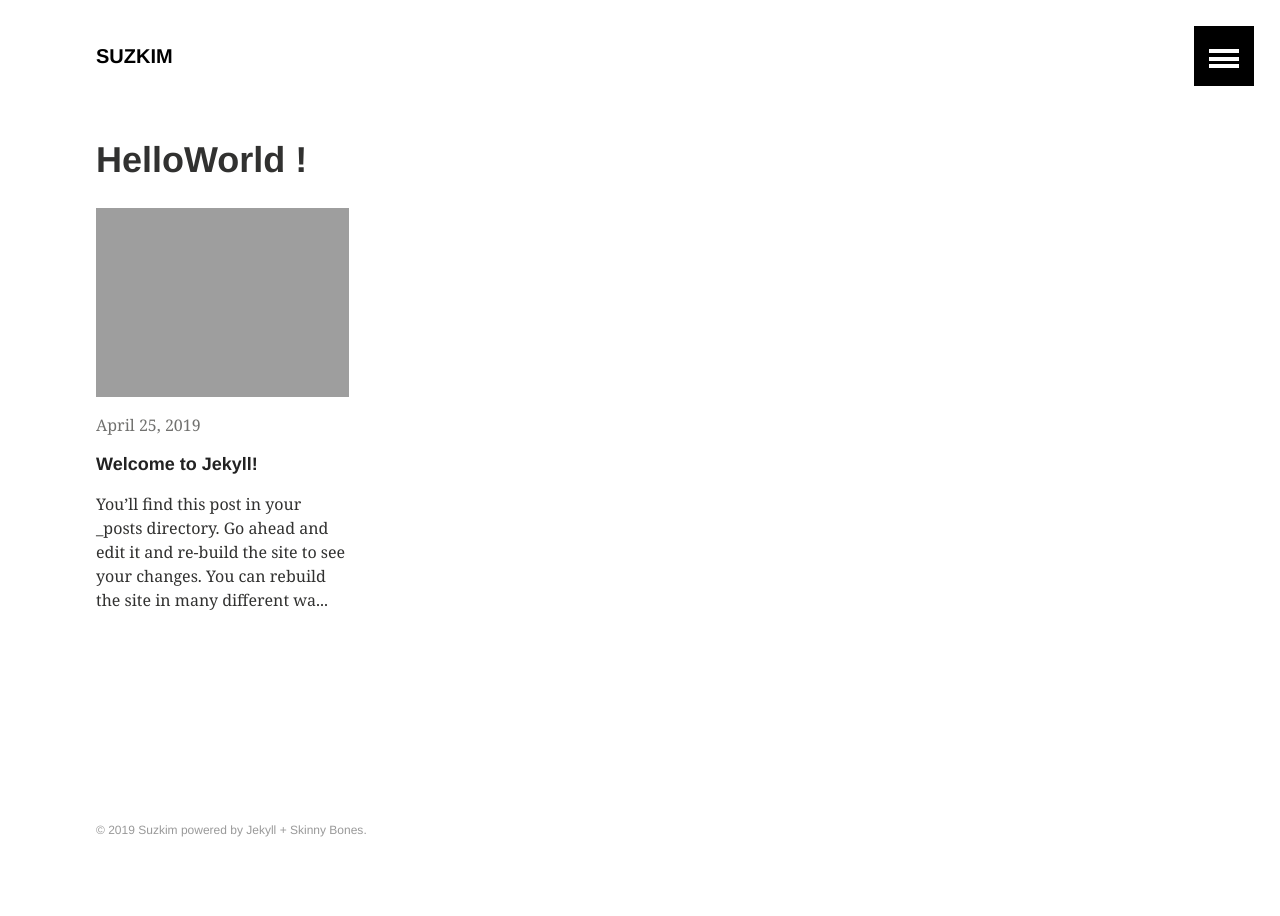
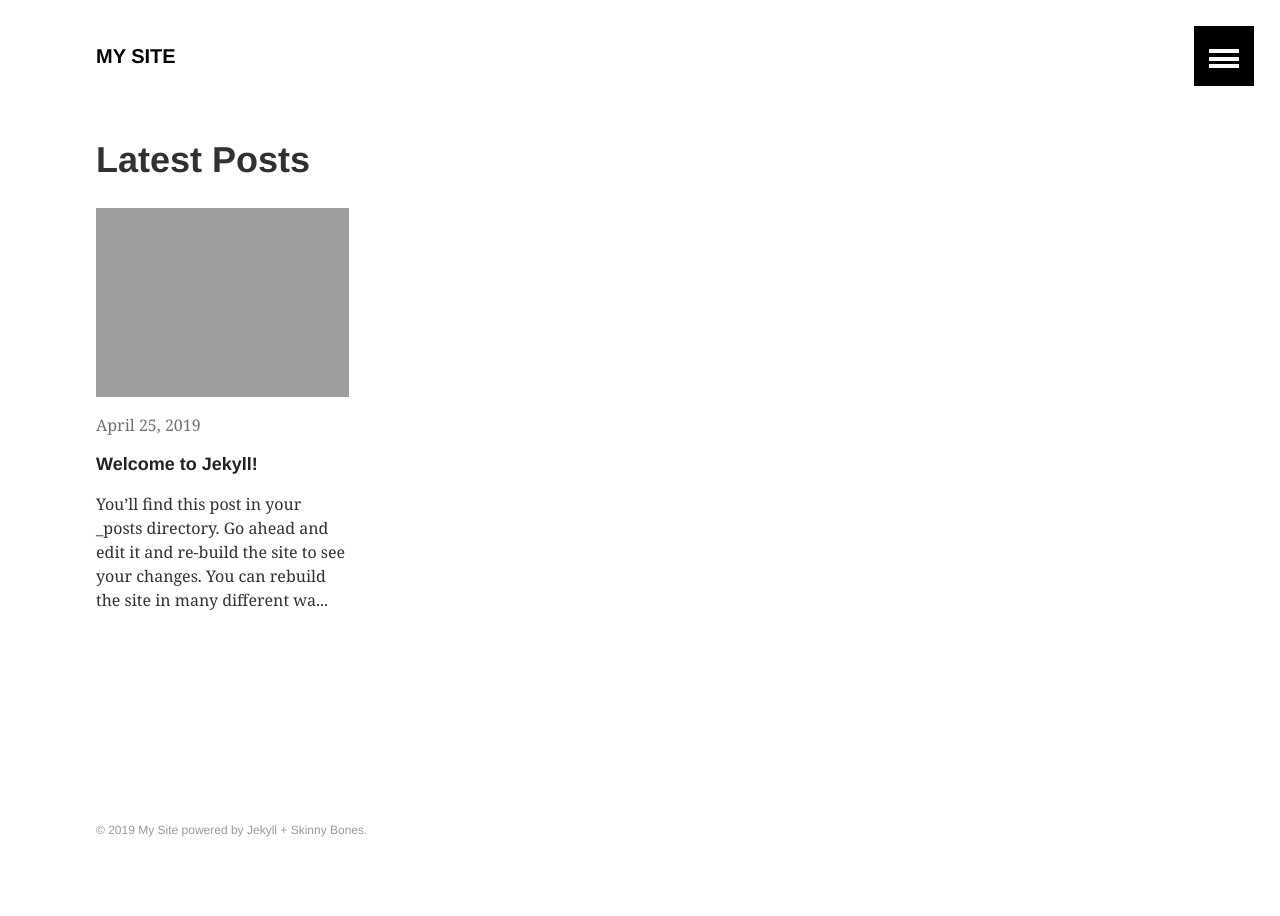
Before and after one commit to ksungz/ksungz.github.io, a Jekyll site: the page built from index.md, in a window 1280 px wide. Built offline with Jekyll 4.4.1, drawn with Linux system fonts in a browser that asks for light colours.

Commit message:
[] - 환경셋팅

```diff
--- a/_config.yml
+++ b/_config.yml
@@ -1,11 +1,11 @@
 # Site wide configuration
 
-title: "Suzkim"
-description:
+title: "My Site"
+description: "This is a description of my awesome site."
 logo: # 120x120 px default image used for Twitter summary card
 teaser: # 400x250 px default teaser image used in image archive grid
-locale: ko_KR
-url: "https://ksungz.github.io"
+locale: en
+url:
 feed:
   path: atom.xml
 
@@ -26,8 +26,8 @@ gems:
 
 # Site owner
 owner:
-  name: Suzkim
-  email: "k.suzkim@gmail.com"
+  name:
+  email:
   twitter:
   google:
     ad-client:
@@ -62,3 +62,9 @@ exclude:
   - package.json
   - spec
   - tmp
+  - Gemfile.lock
+  - vendor/bundle/
+  - vendor/cache/
+  - vendor/gems/
+  - vendor/ruby/
+  - any_additional_item # any user-specific listing goes at the end
--- a/_posts/2019-04-25-welcome-to-jekyll.markdown
+++ b/_posts/2019-04-25-welcome-to-jekyll.markdown
@@ -1,7 +1,7 @@
 ---
 layout: post
 title:  "Welcome to Jekyll!"
-date:   2019-04-25 18:42:13 +0900
+date:   2019-04-25 19:07:39 +0900
 categories: jekyll update
 ---
 You’ll find this post in your `_posts` directory. Go ahead and edit it and re-build the site to see your changes. You can rebuild the site in many different ways, but the most common way is to run `jekyll serve`, which launches a web server and auto-regenerates your site when a file is updated.
--- a/index.md
+++ b/index.md
@@ -1,7 +1,7 @@
 ---
 layout: archive
 permalink: /
-title: "HelloWorld !"
+title: "Latest Posts"
 ---
 
 <div class="tiles">
```
